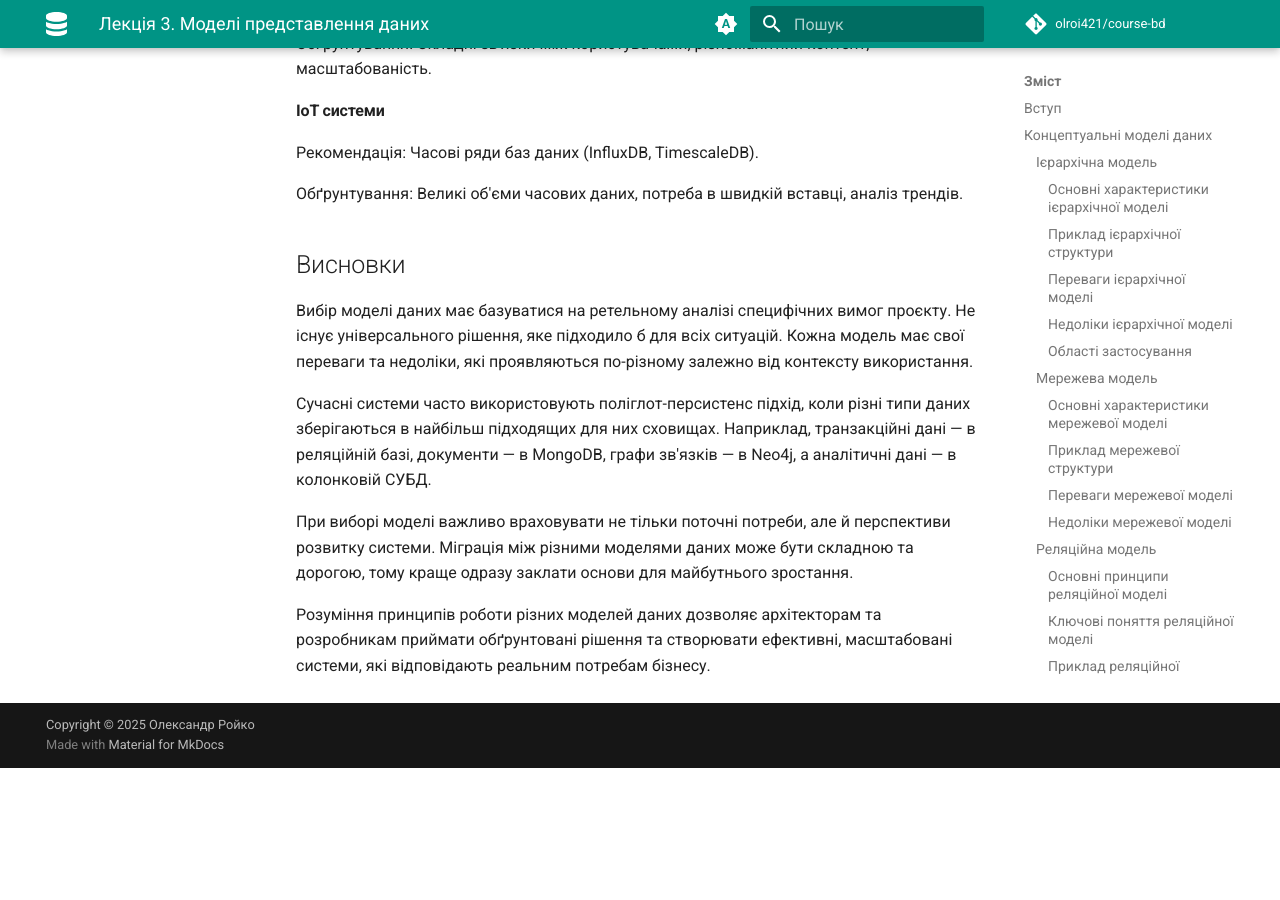
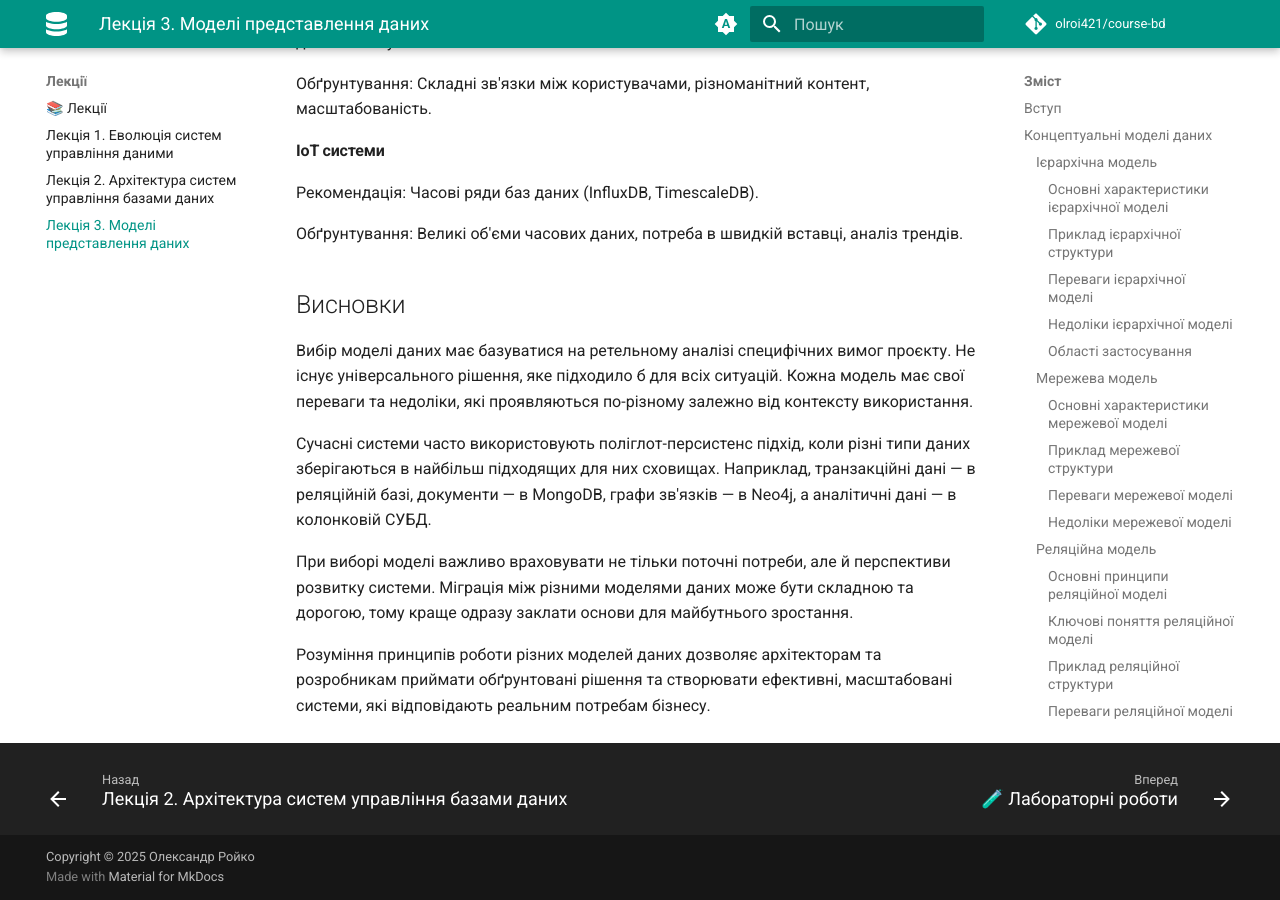
Before and after one commit to olroi421/course-bd, an MkDocs documentation site: the page built from docs/lectures/lecture-03.md, in a window 1280 px wide and 900 px high, scrolled down 21263 px. Built offline with MkDocs 1.6.1 and Material for MkDocs 9.7.7, drawn with Linux system fonts in a browser that asks for light colours; comment, search, counter and statistics services are not loaded; before the commit the page ends 22031 px from its top, so only the background shows below that.

Commit message:
Update mkdocs.yml
Signed-off-by: olroi421 <ol.roiko@icloud.com>

```diff
--- a/mkdocs.yml
+++ b/mkdocs.yml
@@ -97,12 +97,14 @@ nav:
       - lectures/index.md
       - "Лекція 1. Еволюція систем управління даними": lectures/lecture-01.md
       - "Лекція 2. Архітектура систем управління базами даних": lectures/lecture-02.md
+      - "Лекція 3. Моделі представлення даних": lectures/lecture-03.md
   - Лабораторні роботи:
       - labs/index.md
   - Презентації:
       - presentations/index.md
       - "Еволюція систем управління даними": presentations/presentation-01.md
       - "Архітектура систем управління базами даних": presentations/presentation-02.md
+      - "Моделі представлення даних": presentations/presentation-03.md
 
 # Extra CSS
 extra_css:
```
